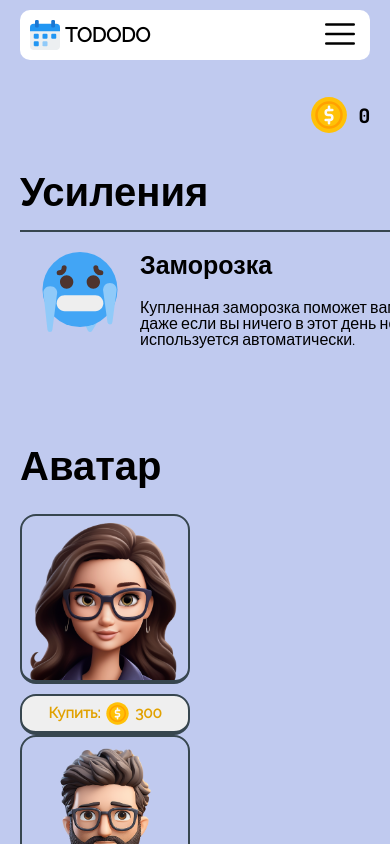
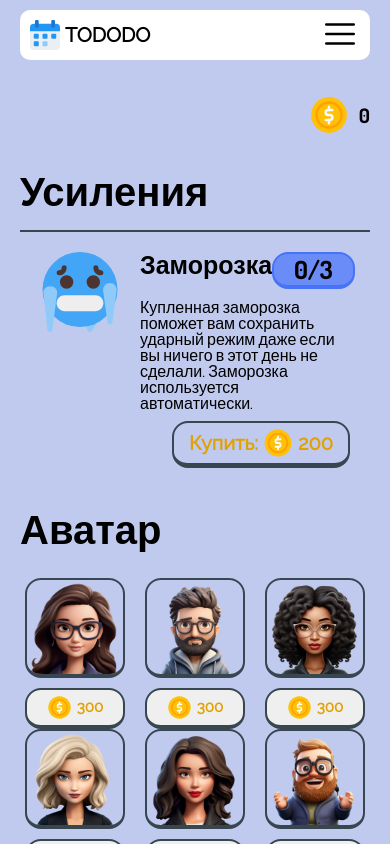
Before and after one commit to Boris-sudo/PROD_projetct, an Angular app in the folder frontend/: page /shop in a window 390 px wide. Built offline with nearby package versions, Linux system fonts and the light colour scheme; a web font is replaced by a local one.

Commit message:
#10 making shop adaptive for mobile version

```diff
--- a/frontend/src/app/components/shop/shop.component.css
+++ b/frontend/src/app/components/shop/shop.component.css
@@ -48,7 +48,7 @@
 }
 
 .power__card {
-  width:           var(--max-cash-card-width);
+  max-width:           var(--max-cash-card-width);
   border-top:      2px solid rgb(var(--border-gray));
   display:         flex;
   flex-direction:  row;
@@ -133,7 +133,7 @@
   grid-column-gap: 20px;
   align-items:     center;
   align-content:   center;
-  justify-content: space-between;
+  justify-content: center;
   flex-wrap:       wrap;
 }
 
@@ -186,7 +186,7 @@
   width:           100%;
   height:          fit-content;
   display:         flex;
-  justify-content: space-between;
+  justify-content: center;
   flex-direction:  row;
   flex-wrap:       wrap;
 }
@@ -212,16 +212,26 @@
 }
 
 .card-void {
-  width:  100%;
-  height: var(--void-card-height);
-  display: flex;
+  width:           100%;
+  height:          var(--void-card-height);
+  display:         flex;
   justify-content: center;
-  align-items: center;
-  align-content: center;
+  align-items:     center;
+  align-content:   center;
 }
 
 .card-void .p {
   font-size: 25px;
+}
+
+@media screen and (max-width: 600px) {
+  .avatar-card__image {
+    --scale: var(--avatar-size--small);
+  }
+
+  .avatar-card__button {
+    width: var(--avatar-size--small);
+  }
 }
 
 :host {
@@ -231,6 +241,7 @@
   --card-image-container-width:   80px;
   --power-card-button-svg-size:   30px;
   --avatar-size:                  170px;
+  --avatar-size--small:           100px;
   --avatar-card__button-img-size: 25px;
   --bg-card-size:                 100px;
   --void-card-height:             300px;
--- a/frontend/src/app/components/shop/shop.component.html
+++ b/frontend/src/app/components/shop/shop.component.html
@@ -49,7 +49,6 @@
           <div class="avatar-card" *ngFor="let avatar of shop_avatars">
             <img class="avatar-card__image" [src]="avatar.path" alt="avatar image">
             <button class="avatar-card__button">
-              Купить:
               <img class="img" src="assets/achievement-images/coin.svg" alt="coin image">
               {{avatar.cost}}
             </button>
@@ -67,7 +66,6 @@
         <div class="bg__card" *ngFor="let bg of shop_backgrounds">
           <div class="bg__card-img" [style]="'background-color: '+bg.color+';'"></div>
           <button class="avatar-card__button">
-            Купить:
             <img class="img" src="assets/achievement-images/coin.svg" alt="coin image">
             {{bg.cost}}
           </button>
```
